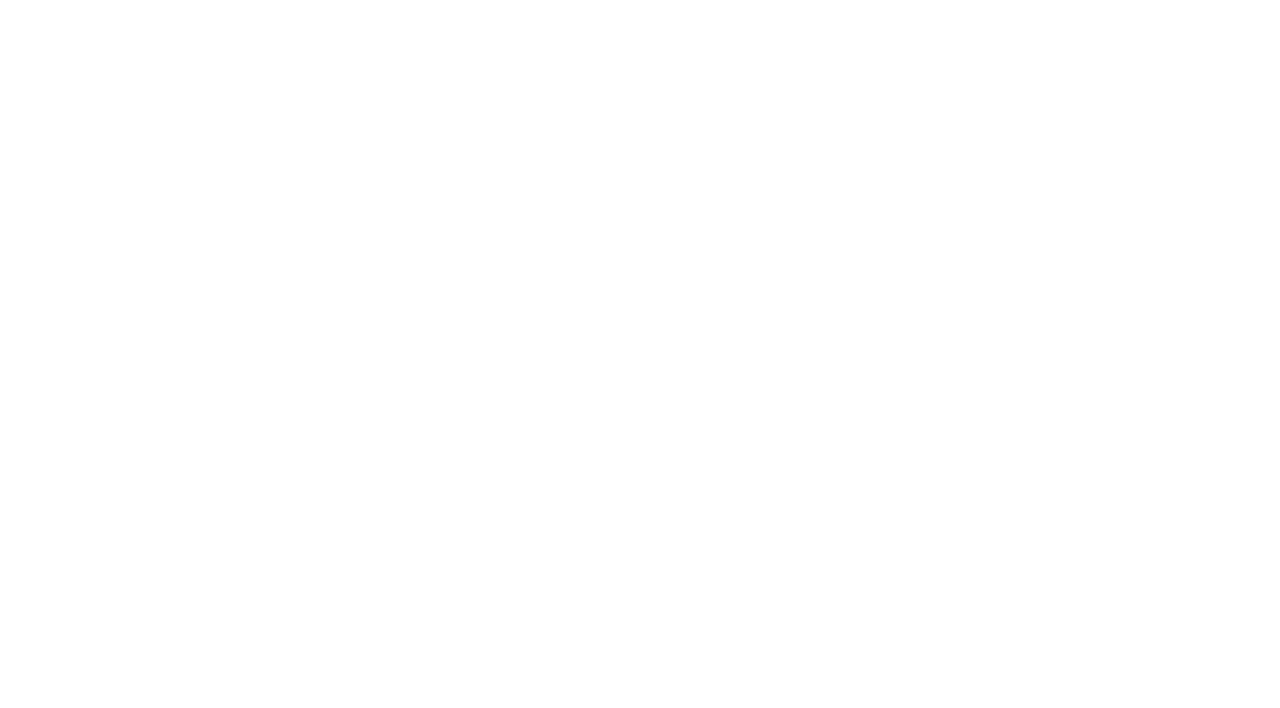
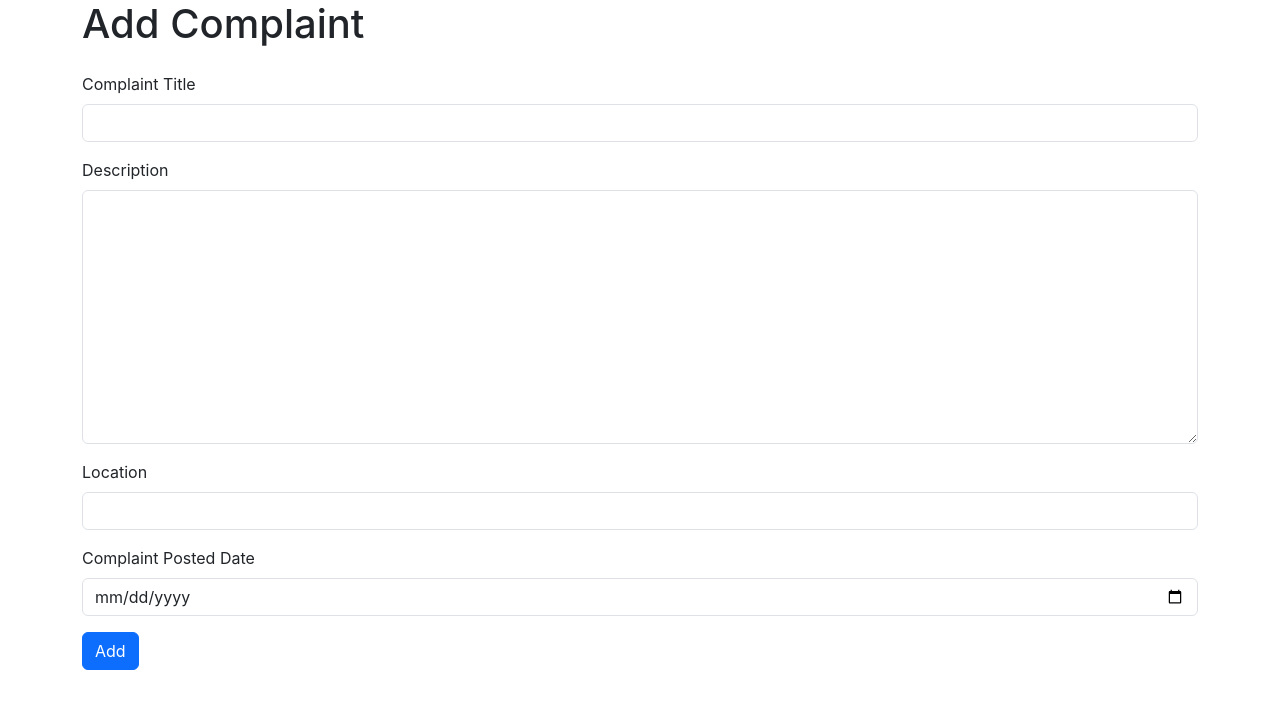
Before and after one commit to Sree1710/complaint-management-app-frontend, a React (Create React App) app: page /addc in a window 1280 px wide. Shown: the top 708 px of the page. Built offline with nearby package versions, Linux system fonts and the light colour scheme.

Commit message:
AddComplaint component completed

```diff
--- a/package.json
+++ b/package.json
@@ -6,6 +6,7 @@
     "@testing-library/jest-dom": "^5.17.0",
     "@testing-library/react": "^13.4.0",
     "@testing-library/user-event": "^13.5.0",
+    "axios": "^1.6.0",
     "react": "^18.2.0",
     "react-dom": "^18.2.0",
     "react-scripts": "5.0.1",
--- a/src/App.js
+++ b/src/App.js
@@ -1,9 +1,10 @@
 import './App.css';
+import AddComplaint from './Components/AddComplaint';
 
 function App() {
   return (
     <div>
-
+      <AddComplaint/>
     </div>
   );
 }
--- a/src/Components/AddComplaint.jsx
+++ b/src/Components/AddComplaint.jsx
@@ -1,8 +1,66 @@
-import React from 'react'
+import axios from 'axios'
+import React, { useState } from 'react'
 
 const AddComplaint = () => {
+    const [inputField,setInputField]=useState(
+        {compId:"",compTitle:"",compDesc:"",compLocation:"",compDate:"",Remarks:"",Status:"0"}
+    )
+
+    const apiLink="http://localhost:3001/addc"
+
+    const inputHandler=(event)=>{
+        setInputField({...inputField,[event.target.name]:event.target.value})
+    }
+
+    const readValue=()=>{
+        console.log(inputField)
+        axios.post(apiLink,inputField).then(
+            (Response)=>{
+                if (Response.data.status=="success") {
+                    alert("Complaint Posted Successfully!!")
+                    setInputField({compId:"",compTitle:"",compDesc:"",compLocation:"",compDate:"",Remarks:"",Status:"0"})
+                } else {
+                    alert("Something Went Wrong !!!")
+                }
+            }
+        )
+
+    }
+
   return (
-    <div>AddComplaint</div>
+    <div>
+        <div className="container">
+            <div className="row">
+                <div className="col col-12 col-sm-12 col-md-12 col-lg-12 col-xl-12 col-xxl-12">
+                    <div className="row g-3">
+                        <div className="col col-12 col-sm-12 col-md-12 col-lg-12 col-xl-12 col-xxl-12">
+                            <h1>Add Complaint</h1>
+                        </div>
+
+                        <div className="col col-12 col-sm-12 col-md-12 col-lg-12 col-xl-12 col-xxl-12">
+                            <label htmlFor="" className="form-label">Complaint Title</label>
+                            <input onChange={inputHandler} type="text" className="form-control" name="compTitle" value={inputField.compTitle} />
+                        </div>
+                        <div className="col col-12 col-sm-12 col-md-12 col-lg-12 col-xl-12 col-xxl-12">
+                            <label htmlFor="" className="form-label">Description</label>
+                            <textarea onChange={inputHandler} name="compDesc" id="" cols="30" rows="10" className="form-control" value={inputField.compDesc}></textarea>
+                        </div>
+                        <div className="col col-12 col-sm-12 col-md-12 col-lg-12 col-xl-12 col-xxl-12">
+                            <label htmlFor="" className="form-label">Location</label>
+                            <input onChange={inputHandler} type="text" className="form-control" name="compLocation" value={inputField.compLocation} />
+                        </div>
+                        <div className="col col-12 col-sm-12 col-md-12 col-lg-12 col-xl-12 col-xxl-12">
+                            <label htmlFor="" className="form-label">Complaint Posted Date</label>
+                            <input onChange={inputHandler} type="date" name="compDate" id="" className="form-control" value={inputField.compDate} />
+                        </div>
+                        <div className="col col-12 col-sm-12 col-md-12 col-lg-12 col-xl-12 col-xxl-12">
+                            <button onClick={readValue} className="btn btn-primary">Add</button>
+                        </div>
+                    </div>
+                </div>
+            </div>
+        </div>
+    </div>
   )
 }
 
```
Also changed, not shown: 1 other file (tests, documents, lock files or other folders).
